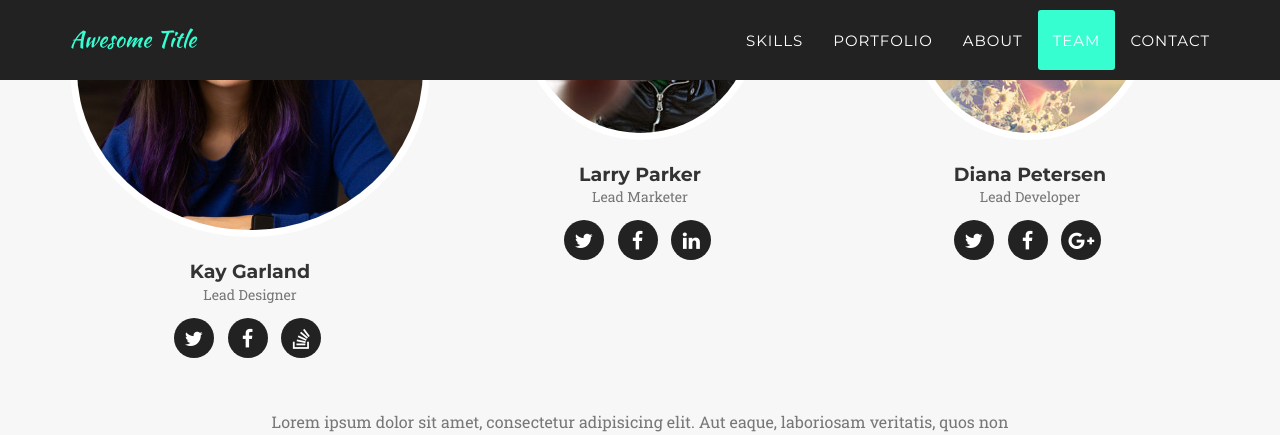
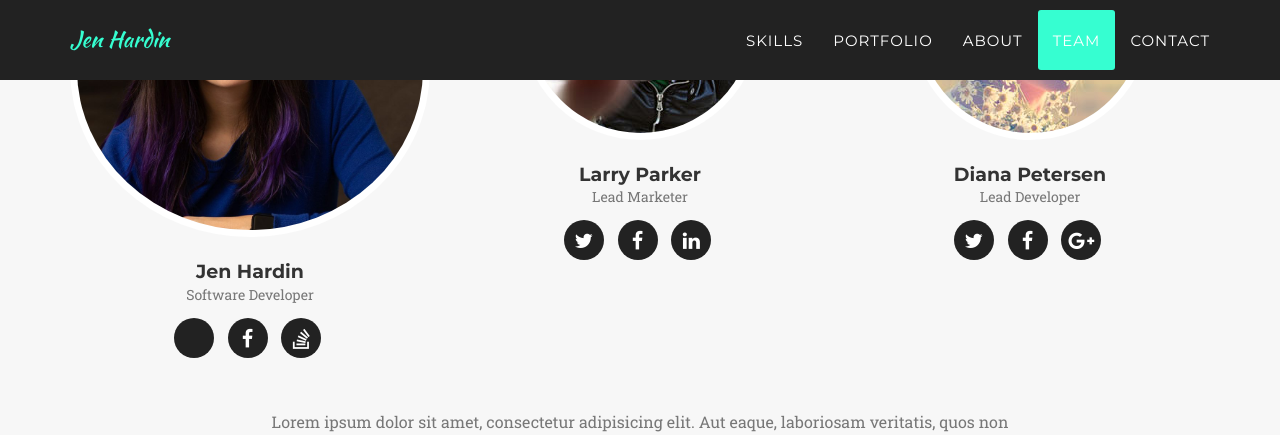
Before and after one commit to jenhardin/jenhardin.github.io, a Jekyll site: the page built from index.html, in a window 1280 px wide and 1400 px high, scrolled down 4972 px. Shown: the top 435 px of the window. Built offline with Jekyll 4.4.1, drawn with Linux system fonts in a browser that asks for light colours; some web fonts are replaced; some of the changed text lies outside the part shown.

Commit message:
Update _config.yml

```diff
--- a/_config.yml
+++ b/_config.yml
@@ -2,19 +2,19 @@ url: https://jenhardin.github.io
 baseurl:
 
 # Site settings
-title: Awesome Title
-email: your-email@domain.com
+title: Jen Hardin
+email: jennifer@jenniferhardin.com
 description: "Write an awesome description for your new site here. You can edit this line in _config.yml. It will appear in your document head meta (for Google search results) and in your feed.xml site description."
 
 
 # Team names, titles and social links
 people:
-- name: Kay Garland
+- name: Jen Hardin
   pic: 1
-  position: Lead Designer
+  position: Software Developer
   social:
-    - title: twitter
-      url: #
+    - title: GitHub
+      url: #https://github.com/jenhardin
     - title: facebook
       url: #
     - title: stack-overflow
```
